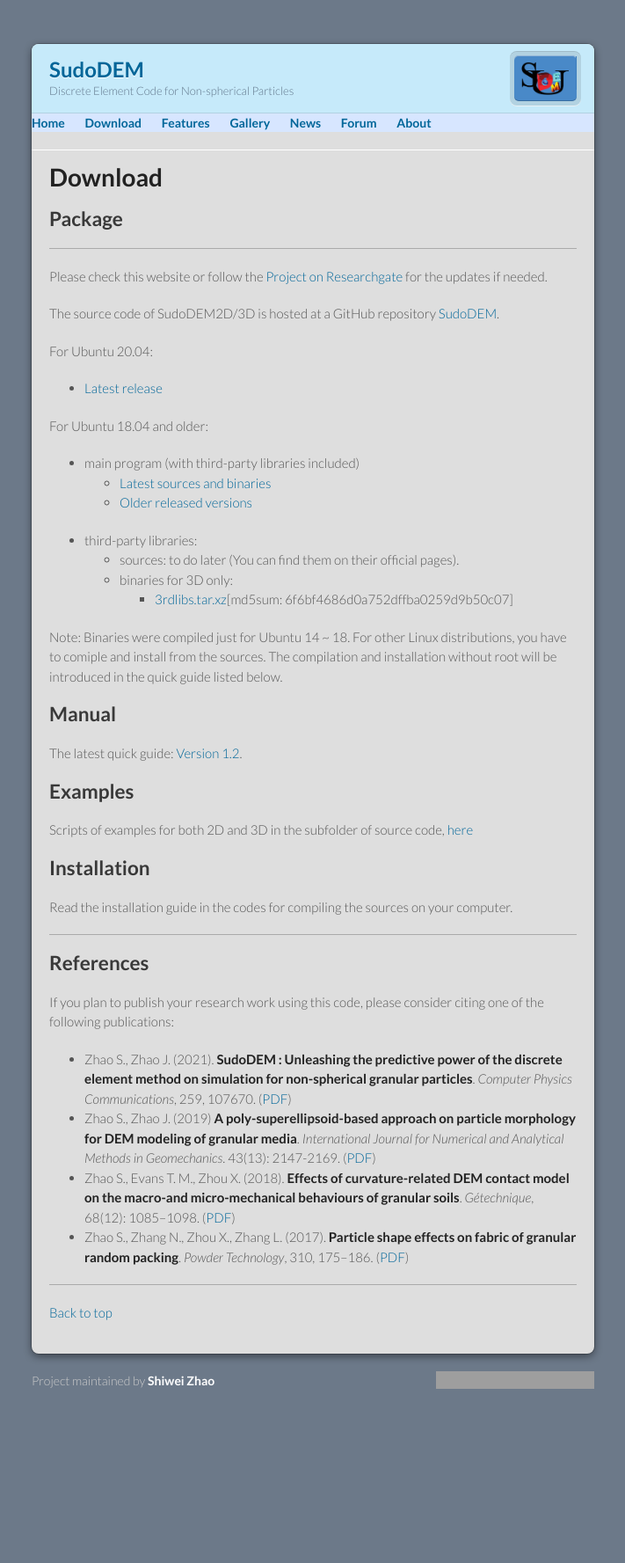
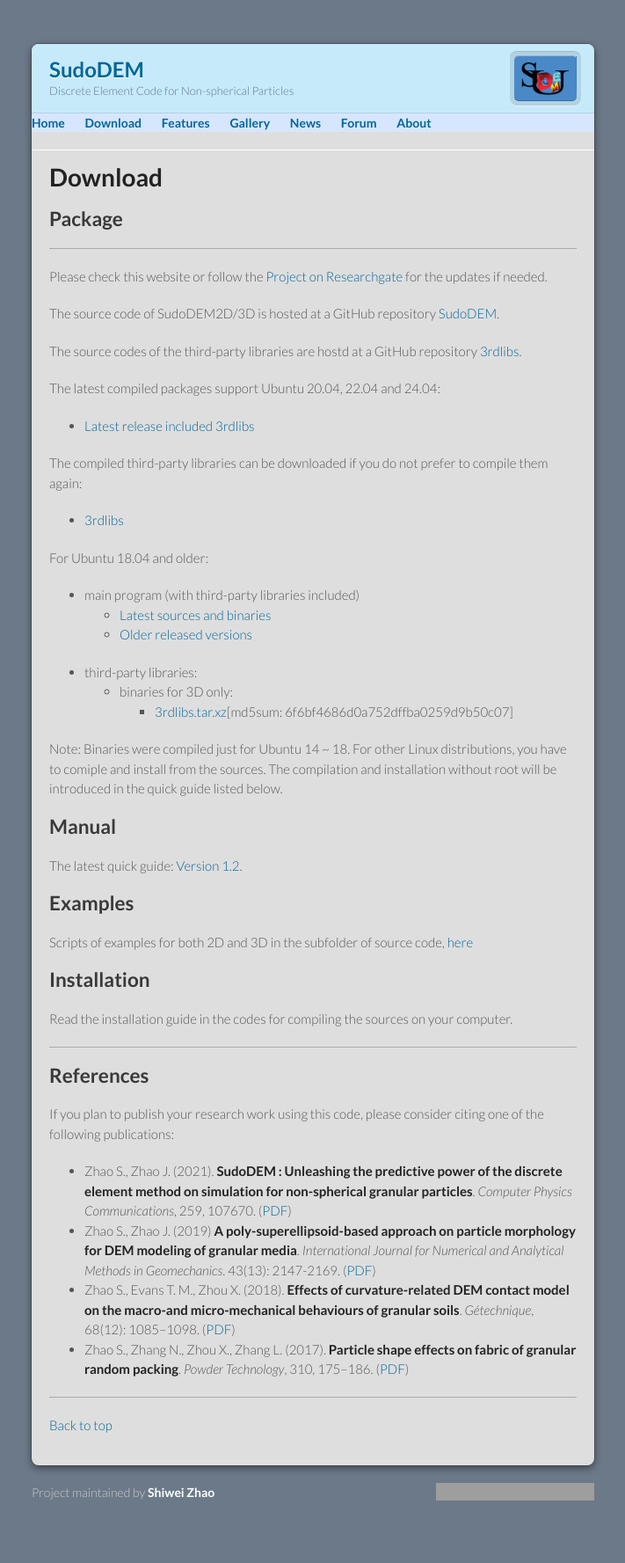
Before and after one commit to SudoDEM/sudodem.github.io, a Jekyll site: the page built from download.md, in a window 1280 px wide. Shown: the whole page at 88% size, without its empty margins (284-995 px from the left). Built offline with Jekyll 4.4.1, drawn with Linux system fonts in a browser that asks for light colours; our own code applies the rules of GitHub Pages for plain Markdown files; before the commit the page ends 1650 px from its top, so only the background shows below that; grey boxes are pictures that could not be loaded.

Commit message:
update download links

```diff
--- a/download.md
+++ b/download.md
@@ -10,15 +10,19 @@ Please check this website or follow the [Project on Researchgate](https://www.r
 
 The source code of SudoDEM2D/3D is hosted at a GitHub repository [SudoDEM](https://github.com/SudoDEM/SudoDEM).
 
-For Ubuntu 20.04:
-- [Latest release](https://github.com/SudoDEM/SudoDEM/releases/latest/)
+The source codes of the third-party libraries are hostd at a GitHub repository [3rdlibs](https://github.com/SudoDEM/3rdlibs).
+
+The latest compiled packages support Ubuntu 20.04, 22.04 and 24.04:
+- [Latest release included 3rdlibs](https://github.com/SudoDEM/SudoDEM/releases/latest/)
+
+The compiled third-party libraries can be downloaded if you do not prefer to compile them again:
+- [3rdlibs](https://github.com/SudoDEM/3rdlibs/releases/latest/)
 
 For Ubuntu 18.04 and older:
 - main program (with third-party libraries included)
   - [Latest sources and binaries](https://github.com/SudoDEM/SudoDEM/releases/tag/v1.3.6)
   - [Older released versions](https://github.com/SudoDEM/SudoDEM/releases)
 - third-party libraries:
-   - sources: to do later (You can find them on their official pages).
    - binaries for 3D only:
      - [3rdlibs.tar.xz](https://zenodo.org/record/2683766#.XNQh7-EzY5k)[md5sum: 6f6bf4686d0a752dffba0259d9b50c07]
 
```
